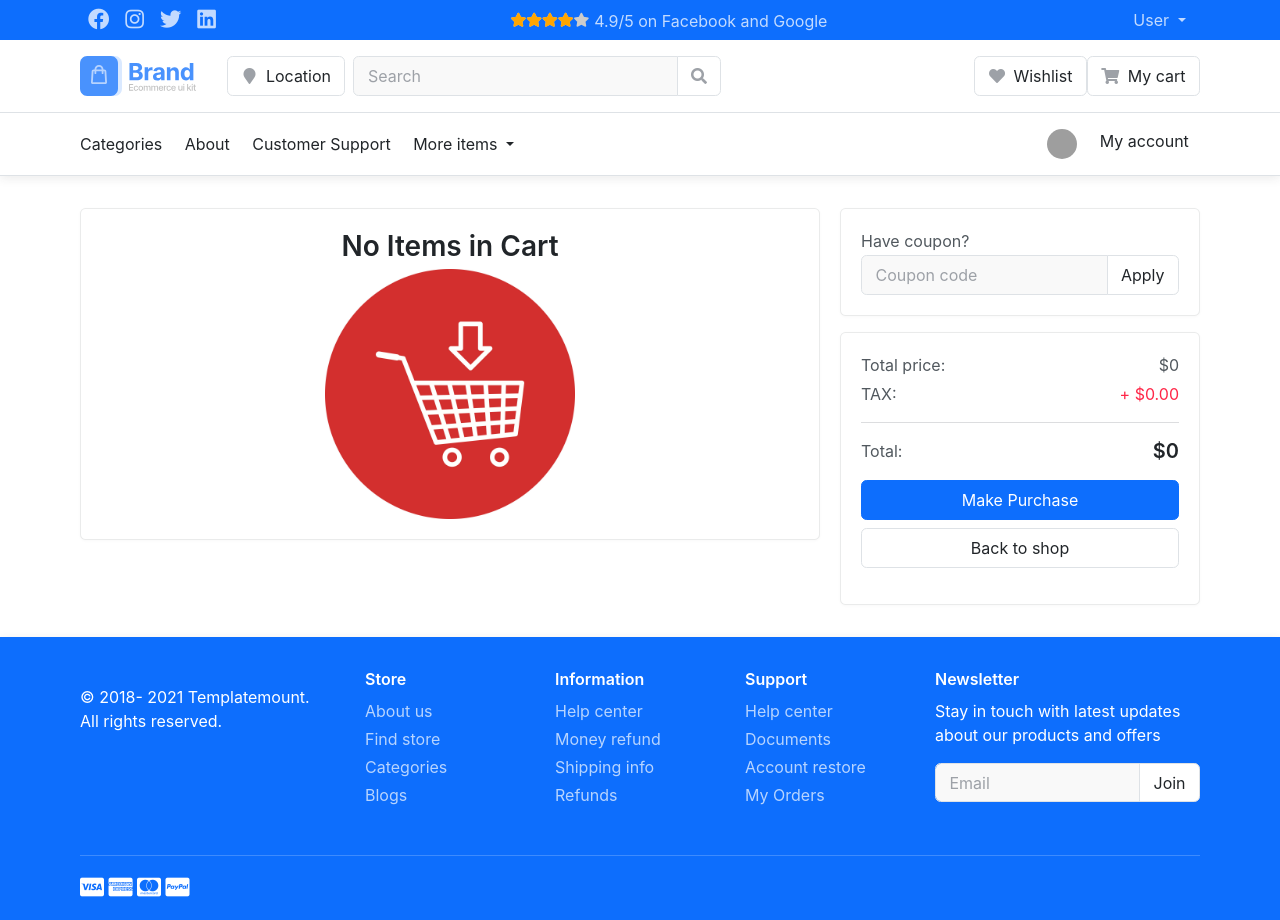
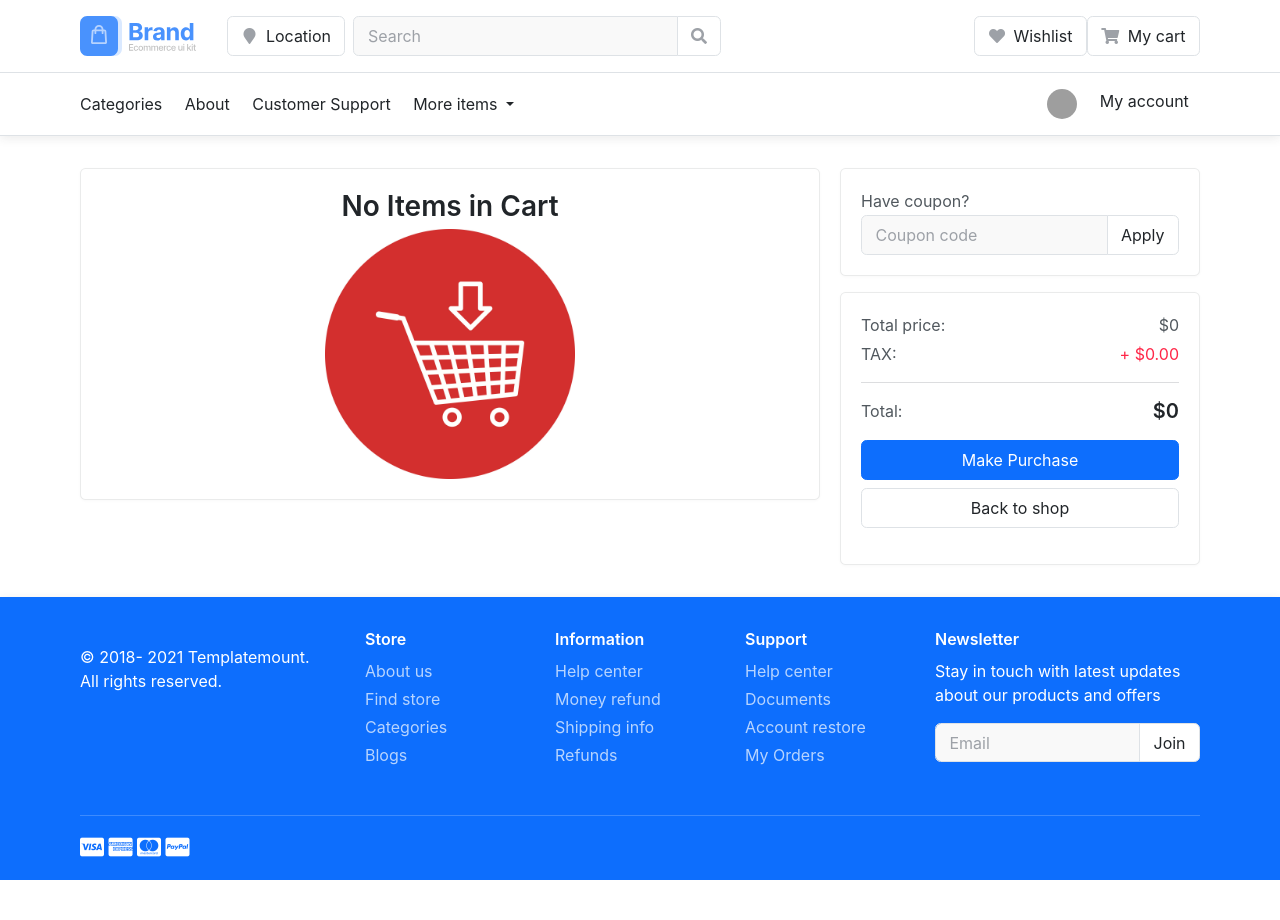
Before and after one commit to FaiezWaseem/e-commerce-store, a React (Create React App) app: page /MyCart in a window 1280 px wide. After the commit the page ends 880 px from the top, so only its background shows below. Built offline with nearby package versions, Linux system fonts and the light colour scheme; grey boxes are pictures that could not be loaded.

Commit message:
changed Header and home page

```diff
--- a/src/main/Screens/Home.js
+++ b/src/main/Screens/Home.js
@@ -1,7 +1,6 @@
 import React from 'react'
 import Header from "../component/Header";
 import Intro from '../component/Home/Intro';
-import CategoriesSideBar from "../component/Home/CategoriesSideBar"
 import SubCategories from "../component/Home/SubCategories"
 import GridProduct from "../component/Home/GridProduct"
 import ElectronicCard from "../component/Home/ElectronicCard"
@@ -16,10 +15,7 @@ export default function Home() {
       <section  className='padding-top-sm'>
         <div className='container'>
         <div className='row'>
-          <div className='col-lg-3'>
-          <CategoriesSideBar />
-          </div>
-          <div className='col-lg-9'>
+          <div className='col-lg-12'>
           <Intro />
           </div>
 
--- a/src/main/component/Header.jsx
+++ b/src/main/component/Header.jsx
@@ -34,35 +34,7 @@ item.forEach(el =>  {
 
     return (
         <header className="section-header border-bottom">
-        <section className="header-top-dark bg-primary">
-           <div className="container">
-              <nav className="d-flex justify-content-between align-items-center flex-column flex-md-row">
-                 <div className="nav"> <a  className="nav-link p-2"> <i className="fab fa-lg fa-facebook"></i>
-                  </a> <a href="#" className="nav-link p-2"> <i className="fab fa-lg fa-instagram"></i>
-                  </a> <a href="#" className="nav-link p-2"> <i className="fab fa-lg fa-twitter"></i> </a>
-                  <a href="#" className="nav-link p-2"> <i className="fab fa-lg fa-linkedin"></i> </a>
-                  </div>
-                 <div className="rating-wrap">
-                    <ul className="rating-stars">
-                       <li style={{ width: "80%"}} className="stars-active"> <i className="fa fa-star"></i><i className="fa fa-star"></i><i className="fa fa-star"></i><i className="fa fa-star"></i><i className="fa fa-star"></i> </li>
-                       <li> <i className="fa fa-star"></i><i className="fa fa-star"></i><i className="fa fa-star"></i><i className="fa fa-star"></i><i className="fa fa-star"></i> </li>
-                    </ul>
-                    <span className="label-rating">4.9/5 on Facebook and Google</span>
-                 </div>
-                 <ul className="nav">
-                    <li className="nav-item dropdown">
-                       <a className="nav-link dropdown-toggle" href="#" role="button" data-bs-toggle="dropdown" aria-expanded="false"> User </a>
-                       <ul className="dropdown-menu">
-                          <li> <a className="dropdown-item" href="#">Seller</a> </li>
-                          <li> <a className="dropdown-item" href="#">Admin</a> </li>
-                       </ul>
-                    </li>
-                 </ul>
-              </nav>
 
-           </div>
-
-        </section>
 
         <section className="header-main border-bottom">
            <div className="container">
--- a/src/main/component/Home/CategoriesSideBar.jsx
+++ /dev/null
@@ -1,18 +0,0 @@
-import React from 'react'
-
-export default function CategoriesSideBar() {
-  return (
-    <div className="card p-3 mb-3">
-    <nav className="nav flex-column nav-pills">
-     <a className="nav-link active" aria-current="page" >Electronics</a>
-     <a className="nav-link" >Clothes and wear</a>
-      <a className="nav-link" >Home interiors</a>
-      <a className="nav-link" >Computer and tech</a>
-       <a className="nav-link" >Tools, equipments</a>
-        <a className="nav-link" >Sports and outdoor</a>
-         <a className="nav-link" >Animal and pets</a>
-          <a className="nav-link" >Machinery tools</a>
-          </nav>
- </div>
-  )
-}
```
